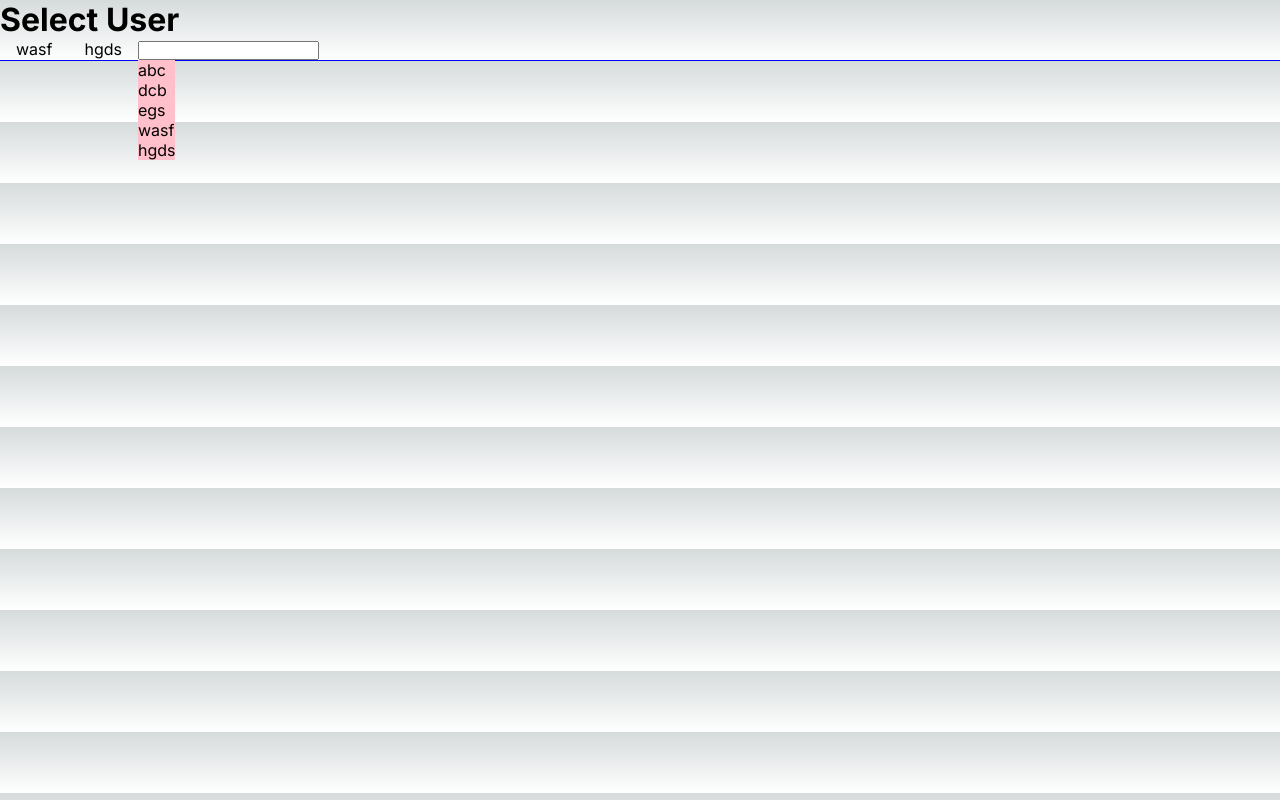
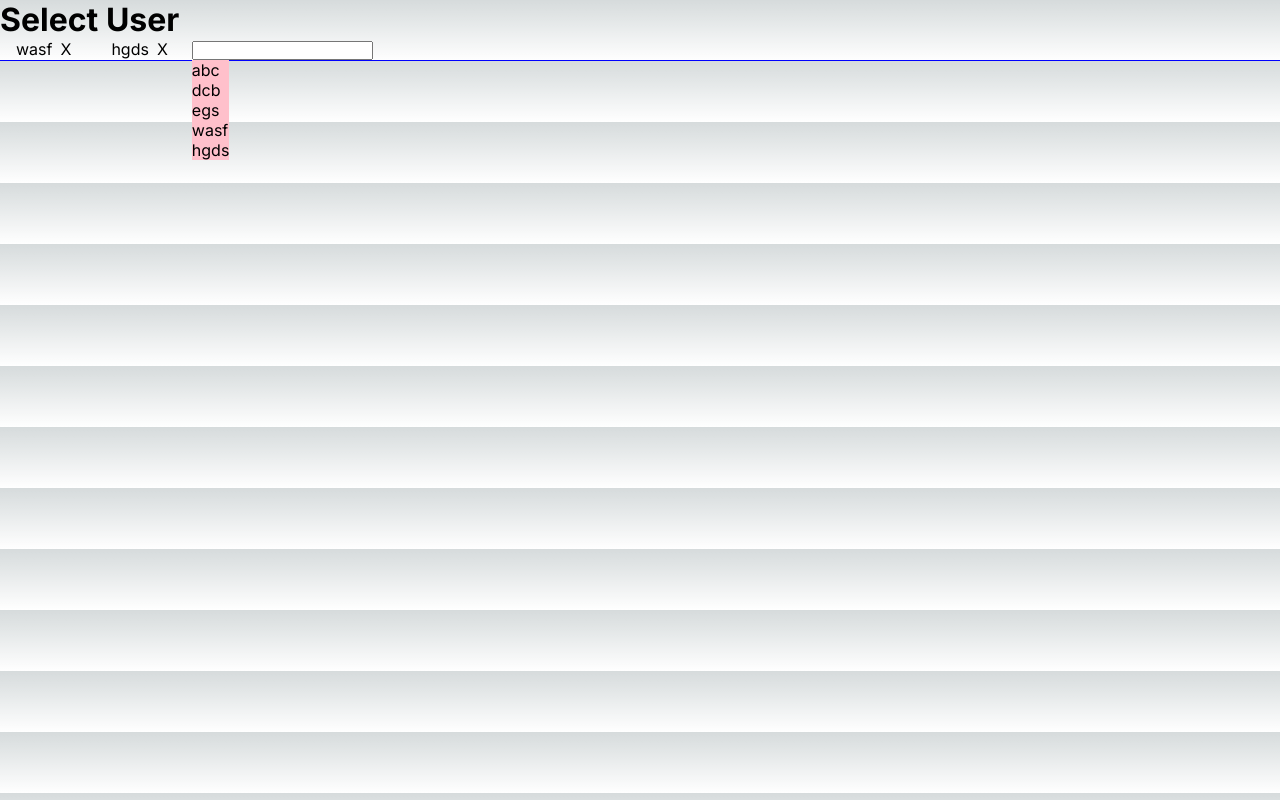
Before and after one commit to hoysal08/chip-demo, a Next.js app: page / in a window 1280 px wide. Built offline with nearby package versions, Linux system fonts and the light colour scheme.

Commit message:
added search and remove functionality

```diff
--- a/src/Components/UserCard/UserCard.css
+++ b/src/Components/UserCard/UserCard.css
@@ -1,3 +1,8 @@
 .user-card-container {
   margin: 0rem 1rem;
+  display: flex;
 }
+.close {
+  margin: 0 0.5rem;
+  cursor: pointer;
+}
--- a/src/Components/UserCard/UserCard.jsx
+++ b/src/Components/UserCard/UserCard.jsx
@@ -1,6 +1,13 @@
 import "./UserCard.css";
-const UserCard = ({ name }) => {
-  return <div className="user-card-container">{name}</div>;
+const UserCard = ({ name, index, removeUser }) => {
+  return (
+    <div className="user-card-container">
+      {name}
+      <p className="close" onClick={() => removeUser(name)}>
+        X
+      </p>
+    </div>
+  );
 };
 
 export default UserCard;
--- a/src/Components/UserInput/UserInput.jsx
+++ b/src/Components/UserInput/UserInput.jsx
@@ -1,5 +1,5 @@
 "use client";
-import { useState } from "react";
+import { useEffect, useState } from "react";
 import "./UserInput.css";
 import UserCard from "../UserCard/UserCard";
 import UserListModal from "../UserListModal/UserListModal";
@@ -37,19 +37,48 @@ const UserInput = () => {
       email: "hgds@example.com",
     },
   ]);
-  const [currentInput, setCurrentInput] = useState();
+
+  const [currentInput, setCurrentInput] = useState("");
+  const [suggestedUsers, setSuggestedUsers] = useState([]);
 
   const handleInput = (e) => {
     setCurrentInput(e.target.value);
   };
+
+  useEffect(() => {
+    filterSuggestion();
+  }, [currentInput]);
+
+  const filterSuggestion = () => {
+    const matchingUsers = arr.filter((user) =>
+      user.name.toLowerCase().includes(currentInput.toLowerCase())
+    );
+    setSuggestedUsers(matchingUsers);
+  };
+
+  const removeUserByName = (name) => {
+    setSelectedUser(selectedUser.filter((user) => user.name !== name));
+  };
+
+  const selectUser = (user) => {
+    setSelectedUser(selectedUser.push(user));
+  };
+
   return (
     <div className="user-input-container">
       {selectedUser.map((user, index) => {
-        return <UserCard name={user.name} key={index} />;
+        return (
+          <UserCard
+            name={user.name}
+            index={index}
+            key={index}
+            removeUser={removeUserByName}
+          />
+        );
       })}
       <div className="new-input">
         <input onChange={(e) => handleInput(e)} />
-        {true && <UserListModal UserList={arr} />}
+        {true && <UserListModal UserList={suggestedUsers} />}
       </div>
     </div>
   );
--- a/src/Components/UserListModal/UserListModal.jsx
+++ b/src/Components/UserListModal/UserListModal.jsx
@@ -5,7 +5,7 @@ const UserListModal = ({ UserList }) => {
   return (
     <ul className="user-list-modal">
       {UserList.map((user, index) => {
-        return <li>{user.name}</li>;
+        return <li key={index}>{user.name}</li>;
       })}
     </ul>
   );
```
